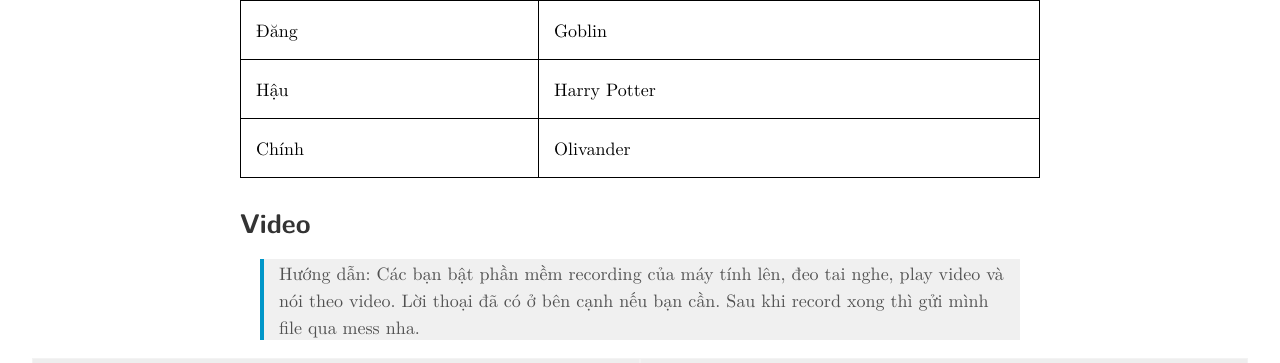
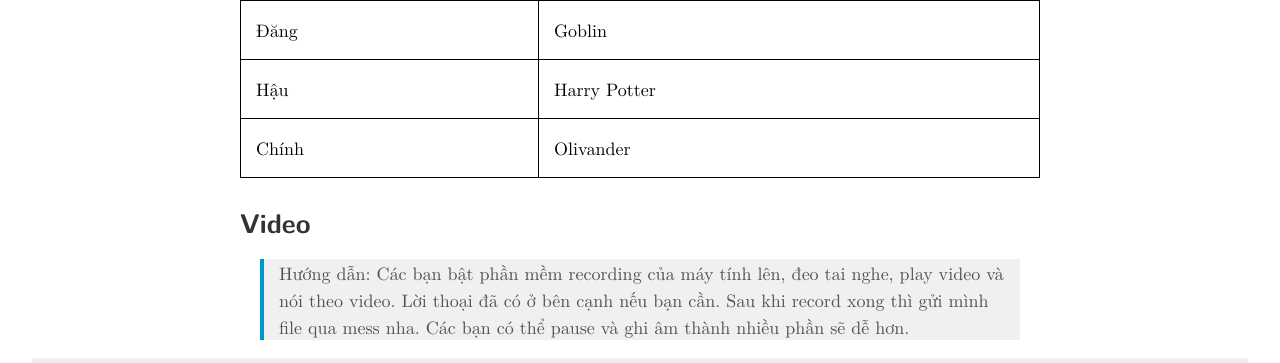
Before and after one commit to relatable52/relatable52.github.io, a Jekyll site: the page built from _posts/2024-03-09-longtiengnhom5.md, in a window 1280 px wide and 900 px high, scrolled down 812 px, cut to the strip 0-363 px from the top of the window. Built offline with Jekyll 4.4.1, drawn with Linux system fonts in a browser that asks for light colours; some web fonts are replaced.

Commit message:
Update 2024-03-09-longtiengnhom5.md

```diff
--- a/_posts/2024-03-09-longtiengnhom5.md
+++ b/_posts/2024-03-09-longtiengnhom5.md
@@ -46,7 +46,7 @@ Các bạn làm theo hướng dẫn và gửi mình file ghi âm trước 12h tr
 </table>
 
 ## Video
->Hướng dẫn: Các bạn bật phần mềm recording của máy tính lên, đeo tai nghe, play video và nói theo video. Lời thoại đã có ở bên cạnh nếu bạn cần. Sau khi record xong thì gửi mình file qua mess nha.
+>Hướng dẫn: Các bạn bật phần mềm recording của máy tính lên, đeo tai nghe, play video và nói theo video. Lời thoại đã có ở bên cạnh nếu bạn cần. Sau khi record xong thì gửi mình file qua mess nha. Các bạn có thể pause và ghi âm thành nhiều phần sẽ dễ hơn.
 <div class="row">
 <div class="col">
 <center><iframe width="560" height="315" src="https://www.youtube.com/embed/nnD8FKXzIGs?si=xU-nhvEGw6fSbGND&amp;start=418" title="YouTube video player" frameborder="0" allow="accelerometer; autoplay; clipboard-write; encrypted-media; gyroscope; picture-in-picture; web-share" allowfullscreen></iframe></center>
```
